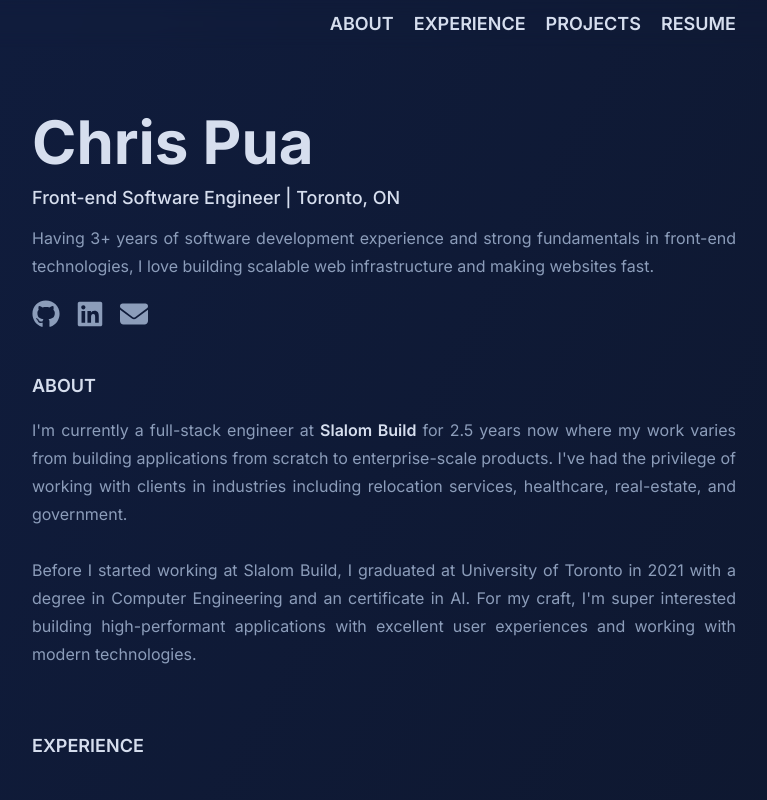
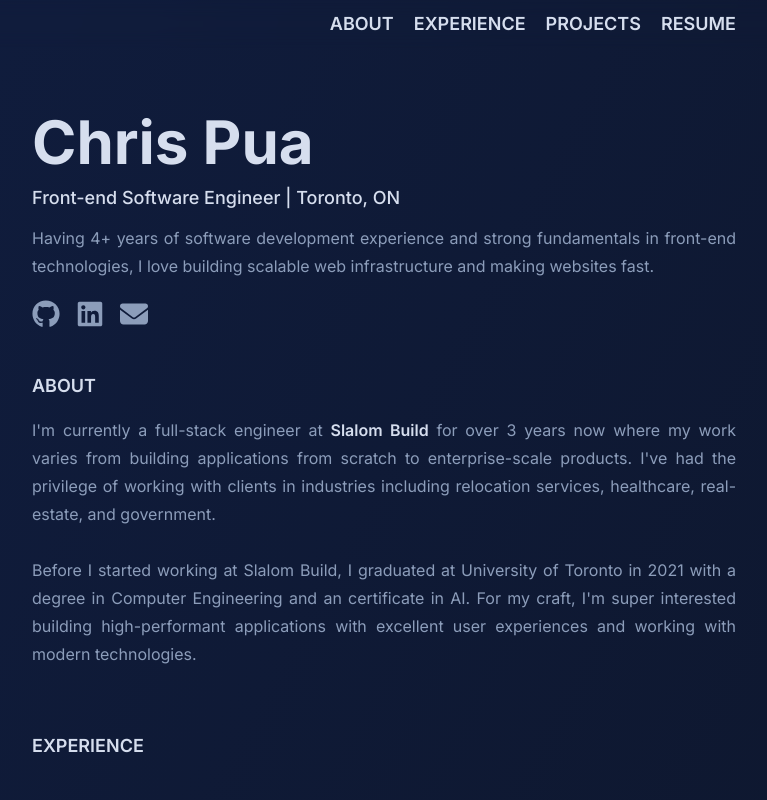
Before and after one commit to PuaChris/portfolio, a Next.js app: page / in a window 1280 px wide. Shown: the top 800 px of the page, without its empty margins (256-1023 px from the left). Built offline with nearby package versions, Linux system fonts and the light colour scheme.

Commit message:
added config changes to fix deployment

```diff
--- a/next.config.mjs
+++ b/next.config.mjs
@@ -1,7 +1,7 @@
 /** @type {import('next').NextConfig} */
 const nextConfig = {
-  output: "export",
-  basePath: process.env.NODE_ENV === "production" ? "/portfolio": undefined,
+  // output: "export",
+  // basePath: process.env.NODE_ENV === "production" ? "/portfolio": undefined,
   images: {
     unoptimized: true,
   },
--- a/src/components/about-section.tsx
+++ b/src/components/about-section.tsx
@@ -19,7 +19,7 @@ export default function AboutSection() {
           Front-end Software Engineer | Toronto, ON
         </h2>
         <p className="about-text">
-          Having 3+ years of software development experience and strong
+          Having 4+ years of software development experience and strong
           fundamentals in front-end technologies, I love building scalable web
           infrastructure and making websites fast.
         </p>
@@ -61,7 +61,7 @@ export default function AboutSection() {
         >
           Slalom Build
         </a>{" "}
-        for 2.5 years now where my work varies from building applications from
+        for over 3 years now where my work varies from building applications from
         scratch to enterprise-scale products. I&apos;ve had the privilege of
         working with clients in industries including relocation services,
         healthcare, real-estate, and government. <br /> <br />
```
